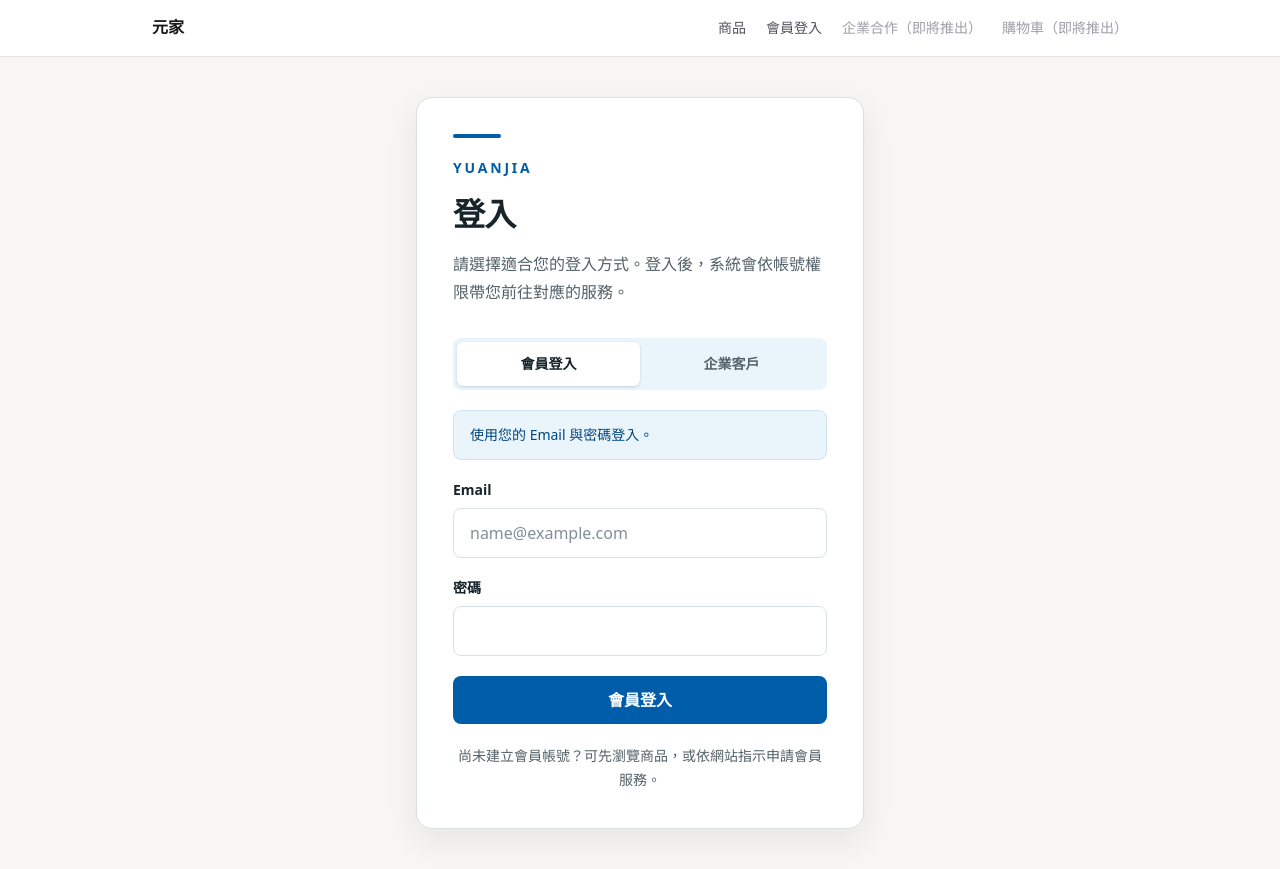
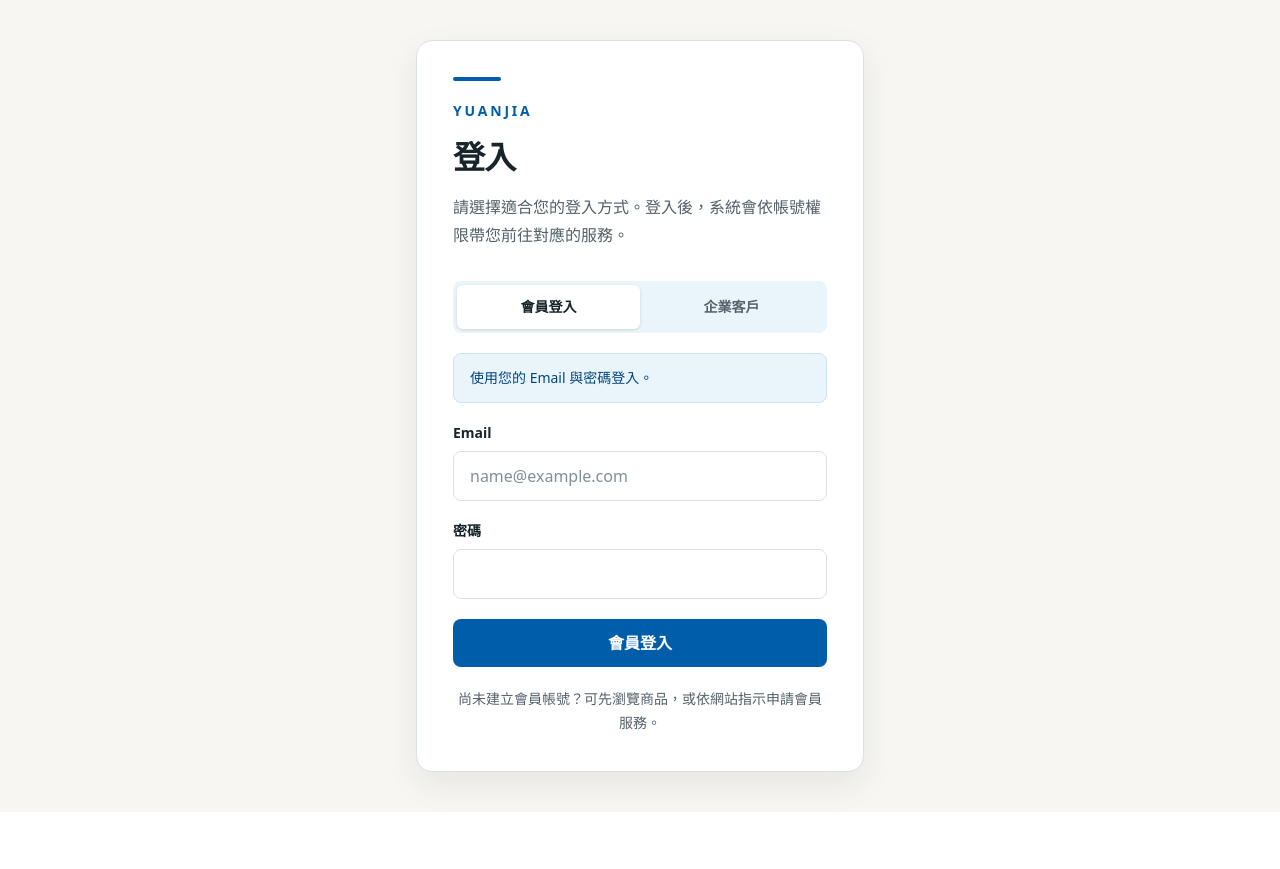
Before and after one commit to Cindy902121/yuanjia, a Next.js app: page /login in a window 1280 px wide. After the commit the page ends 812 px from the top, so only its background shows below. Built offline with nearby package versions, Linux system fonts and the light colour scheme.

Commit message:
refactor(layout): scope header to B2C routes

```diff
--- /dev/null
+++ b/src/app/(b2c)/layout.tsx
@@ -0,0 +1,11 @@
+import { Header } from "@/components/Header";
+
+/** B2C 專屬版面：只讓消費者首頁與商品頁共用 B2C 導覽列。 */
+export default function B2CLayout({ children }: { children: React.ReactNode }) {
+  return (
+    <>
+      <Header />
+      {children}
+    </>
+  );
+}
--- a/src/app/page.tsx
+++ b/src/app/(b2c)/page.tsx
@@ -7,7 +7,7 @@ export const metadata: Metadata = {
 };
 
 /**
- * / 首頁骨架。
+ * B2C / 首頁骨架。
  *
  * 版面參考 https://takamaru-fukuoka.com/ 的資訊架構（Hero banner → 品牌故事 ABOUT →
  * 三項信任訴求 QUALITY），但只取「首頁需要哪些區塊」這個結構層面的參考，內容改成
--- a/src/app/products/[slug]/page.tsx
+++ b/src/app/(b2c)/products/[slug]/page.tsx
@@ -5,7 +5,7 @@ import { getProductBySlug } from "@/lib/fixtures/products";
 import { ProductDetail } from "@/components/ProductDetail";
 
 /**
- * /products/[slug] 頁面。
+ * B2C /products/[slug] 頁面。
  *
  * TODO（接上 Supabase 後替換，見 docs/B2C商品展示資料.md §8）：
  * - 目前用同步的 fixture 查詢，找不到商品時直接呼叫 Next.js notFound()（保留正確
--- a/src/app/products/page.tsx
+++ b/src/app/(b2c)/products/page.tsx
@@ -9,7 +9,7 @@ export const metadata: Metadata = {
 };
 
 /**
- * /products 骨架頁。
+ * B2C /products 骨架頁。
  *
  * TODO（接上 Supabase 後替換，見 docs/B2C商品展示資料.md §6～§9 與
  * docs/b2c-product-field-spec-v1.md）：
--- a/src/app/products/tags/[slug]/page.tsx
+++ b/src/app/(b2c)/products/tags/[slug]/page.tsx
@@ -5,7 +5,7 @@ import { toCardData } from "@/lib/types/product";
 import { ProductCard } from "@/components/ProductCard";
 
 /**
- * /products/tags/[slug] 骨架頁。
+ * B2C /products/tags/[slug] 骨架頁。
  *
  * TODO（接上 Supabase 後替換，見 docs/B2C商品展示資料.md §4.1、§9）：
  * - 改為呼叫商品標籤查詢 API，多標籤 AND 篩選邏輯見上面文件。
@@ -44,7 +44,6 @@ export default async function ProductTagPage({
       <h1 className="text-2xl font-semibold text-zinc-900 dark:text-zinc-50">標籤：{tagName}</h1>
 
       {matches.length === 0 ? (
-        // 對應 PRD「無符合商品」規則。可用不存在的標籤 slug（例如 /products/tags/beef）測試。
         <p className="rounded-lg border border-dashed border-zinc-300 p-8 text-center text-sm text-zinc-500 dark:border-zinc-700">
           無符合商品
         </p>
--- a/src/app/layout.tsx
+++ b/src/app/layout.tsx
@@ -1,6 +1,5 @@
 import type { Metadata } from "next";
 import { Geist, Geist_Mono } from "next/font/google";
-import { Header } from "@/components/Header";
 import "./globals.css";
 
 const geistSans = Geist({
@@ -18,23 +17,13 @@ export const metadata: Metadata = {
   description: "元家精選冷凍海鮮與調理食品。",
 };
 
-/**
- * 目前這個網站只有 B2C 頁面（/、/products/*），所以 Header 直接掛在 root layout。
- * 之後 B 開始做 /business/*（B2B）跟 /admin 時，這個 B2C 導覽列（會員登入、企業合作、
- * 購物車這些 B2C 專屬入口）不應該一起出現在那些頁面上——屆時建議改用 Next.js 的
- * route group（例如 (b2c)/layout.tsx）把這個 Header 收進去，跟 B2B／Admin 的版面分開，
- * 不是把 Header 元件本身複雜化去判斷「現在是不是 B2C 頁面」。這裡先不動，只留這個提醒。
- */
 export default function RootLayout({ children }: LayoutProps<"/">) {
   return (
     <html
       lang="zh-Hant"
       className={`${geistSans.variable} ${geistMono.variable} h-full antialiased`}
     >
-      <body className="min-h-full flex flex-col">
-        <Header />
-        {children}
-      </body>
+      <body className="min-h-full flex flex-col">{children}</body>
     </html>
   );
 }
--- a/src/components/Header.tsx
+++ b/src/components/Header.tsx
@@ -1,10 +1,7 @@
-"use client";
-
 import Link from "next/link";
-import { usePathname } from "next/navigation";
 
 /**
- * 全站導覽列，掛在 root layout，所有頁面都會顯示（見 8/11–8/12 任務「首頁基本區塊與導覽」）。
+ * B2C 導覽列，由 src/app/(b2c)/layout.tsx 掛載在 B2C 頁面。
  *
  * 依 PRD B2C-01：入口包含探索商品、會員登入、企業合作與購物車。「商品」「會員登入」
  * 是真正存在的頁面（/login 是 B 8/11–8/12 統一登入的成果，2026-08-13 merge 進來）；
@@ -12,21 +9,10 @@ import { usePathname } from "next/navigation";
  * 的路由（/business/lead、/cart）。原本放在首頁 Hero 區塊的同一組佔位入口已移除，
  * 改由這裡統一顯示，避免同一頁重複出現兩次。
  *
- * 提醒：/login 目前是 teal／slate 配色，跟這裡以及其他 B2C 頁面維持的中性灰階不同——
- * 這是預期中的暫時不一致（兩邊分屬不同工作分工，尚未統一視覺設計），不是這次要處理
- * 的範圍，先留意，之後統一套用設計時一起處理。
- *
- * 純靜態、無互動狀態（沒有手機版漢堡選單），維持 Server Component；響應式細節排在
- * 8/16 任務再處理，現在先用 flex-wrap 讓小螢幕自動換行，不至於無法使用。
+ * 純靜態、無互動狀態（沒有手機版漢堡選單），維持 Server Component。
+ * B2B／Admin 會各自使用所屬版面，不在這個元件內判斷路徑。
  */
 export function Header() {
-  const pathname = usePathname();
-
-  // B2B 型錄與後台不應混入消費者用的會員／購物車導覽。
-  if (pathname.startsWith("/business") || pathname.startsWith("/admin") || pathname.startsWith("/catalog-preview")) {
-    return null;
-  }
-
   return (
     <header className="border-b border-zinc-200 dark:border-zinc-800">
       <div className="mx-auto flex w-full max-w-5xl flex-wrap items-center justify-between gap-x-6 gap-y-3 px-6 py-4">
```
